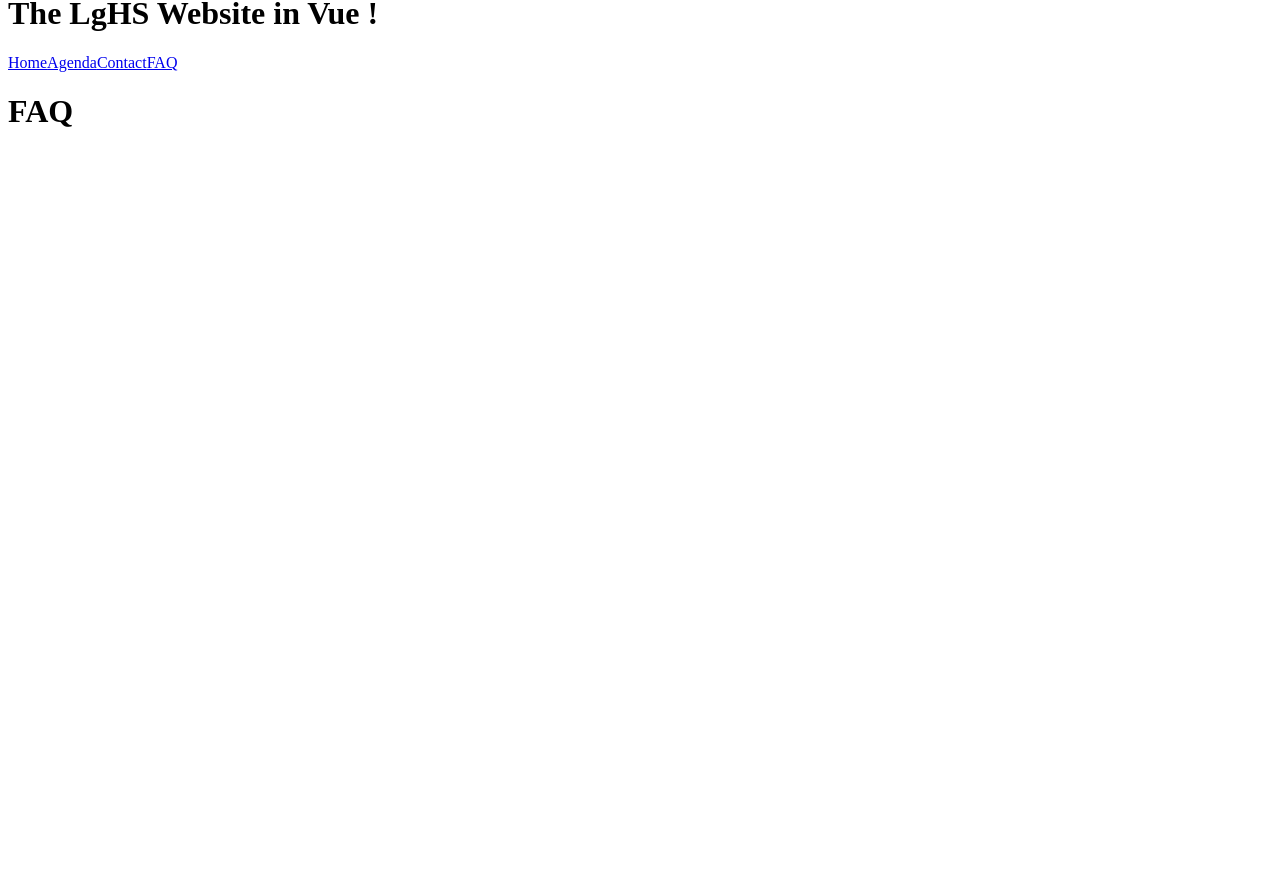
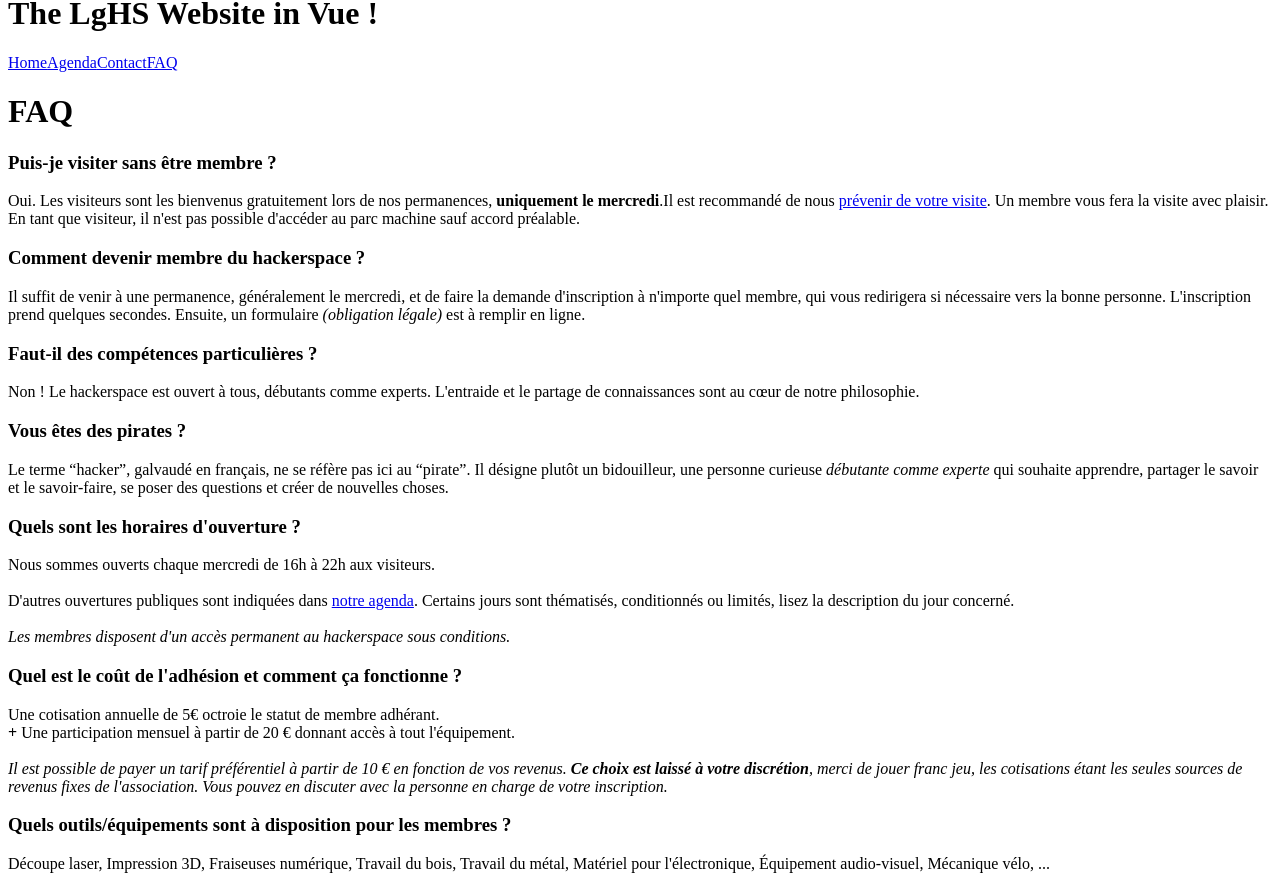
Before and after one commit to LgHS/website-vue-test, a Vue app in the folder website/: page /faq in a window 1280 px wide. Shown: the part 264-1153 px from the top of the page. Before the commit the page ends 800 px from the top, so only its background shows below. Built offline with nearby package versions, Linux system fonts and the light colour scheme.

Commit message:
Took back FAQ data and added in FaqView

```diff
--- /dev/null
+++ b/website/src/assets/datas/faq-data.json
@@ -0,0 +1,30 @@
+[
+    {
+        "question": "Puis-je visiter sans être membre ?",
+        "answer": "Oui. Les visiteurs sont les bienvenus gratuitement lors de nos permanences, <b>uniquement le mercredi</b>.Il est recommandé de nous <a href=\"/contact\">prévenir de votre visite</a>. Un membre vous fera la visite avec plaisir.<br>En tant que visiteur, il n'est pas possible d'accéder au parc machine sauf accord préalable."
+    },
+    {
+        "question": "Comment devenir membre du hackerspace ?",
+        "answer": "Il suffit de venir à une permanence, généralement le mercredi, et de faire la demande d'inscription à n'importe quel membre, qui vous redirigera si nécessaire vers la bonne personne. L'inscription prend quelques secondes. Ensuite, un formulaire <i>(obligation légale)</i> est à remplir en ligne."
+    },
+    {
+        "question": "Faut-il des compétences particulières ?",
+        "answer": "Non ! Le hackerspace est ouvert à tous, débutants comme experts. L'entraide et le partage de connaissances sont au cœur de notre philosophie."
+    },
+    {
+        "question": "Vous êtes des pirates ?",
+        "answer": "Le terme “hacker”, galvaudé en français, ne se réfère pas ici au “pirate”. Il désigne plutôt un bidouilleur, une personne curieuse <em>débutante comme experte</em> qui souhaite apprendre, partager le savoir et le savoir-faire, se poser des questions et créer de nouvelles choses."
+    },
+    {
+        "question": "Quels sont les horaires d'ouverture ?",
+        "answer": "Nous sommes ouverts chaque mercredi de 16h à 22h aux visiteurs.<br><br>D'autres ouvertures publiques sont indiquées dans <a href=\"/agenda\">notre agenda</a>. Certains jours sont thématisés, conditionnés ou limités, lisez la description du jour concerné.<br><br><i>Les membres disposent d'un accès permanent au hackerspace sous conditions.</i>"
+    },
+    {
+        "question": "Quel est le coût de l'adhésion et comment ça fonctionne ?",
+        "answer": "Une cotisation annuelle de 5€ octroie le statut de membre adhérant.<br><b>+</b> Une participation mensuel à partir de 20 € donnant accès à tout l'équipement. <i><br><br>Il est possible de payer un tarif préférentiel à partir de 10 € en fonction de vos revenus. <b>Ce choix est laissé à votre discrétion</b>, merci de jouer franc jeu, les cotisations étant les seules sources de revenus fixes de l'association. Vous pouvez en discuter avec la personne en charge de votre inscription.</i>"
+    },
+    {
+        "question": "Quels outils/équipements sont à disposition pour les membres ?",
+        "answer": "Découpe laser, Impression 3D, Fraiseuses numérique, Travail du bois, Travail du métal, Matériel pour l'électronique, Équipement audio-visuel, Mécanique vélo, ..."
+    }
+]
--- a/website/src/views/FaqView.vue
+++ b/website/src/views/FaqView.vue
@@ -1,3 +1,14 @@
+<script setup>
+  import faq from '@/assets/datas/faq-data.json'
+</script>
+
 <template>
   <h1>FAQ</h1>
+
+  <div>
+    <div v-for="item in faq" :key="item.question">
+      <h3>{{ item.question }}</h3>
+      <p v-html="item.answer"></p>
+    </div>
+  </div>
 </template>
```
